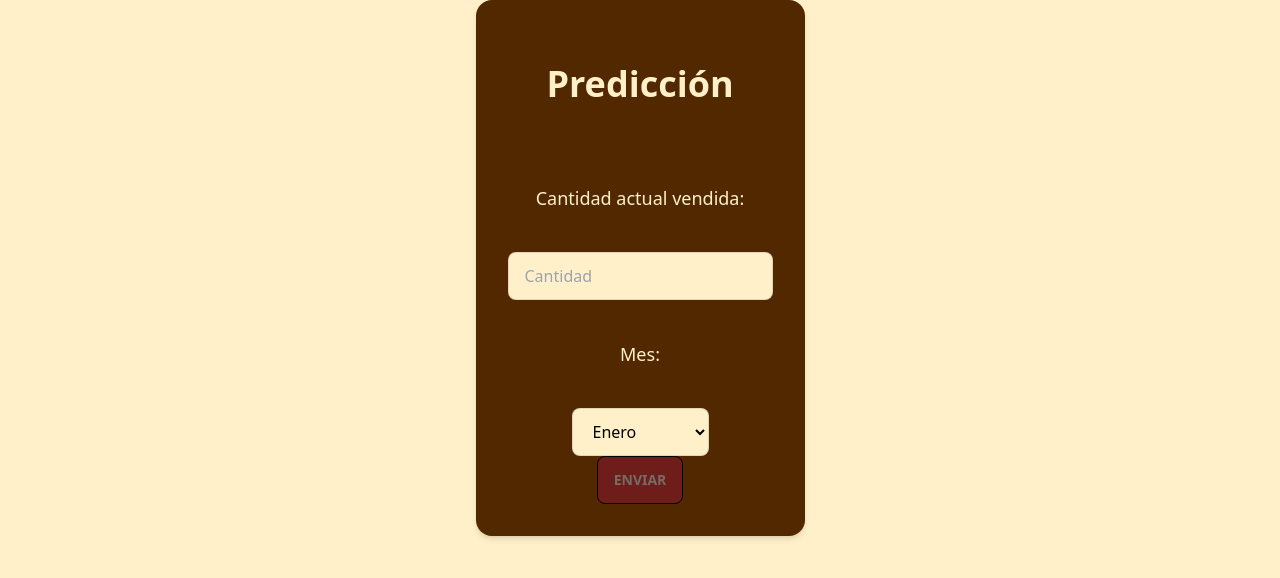
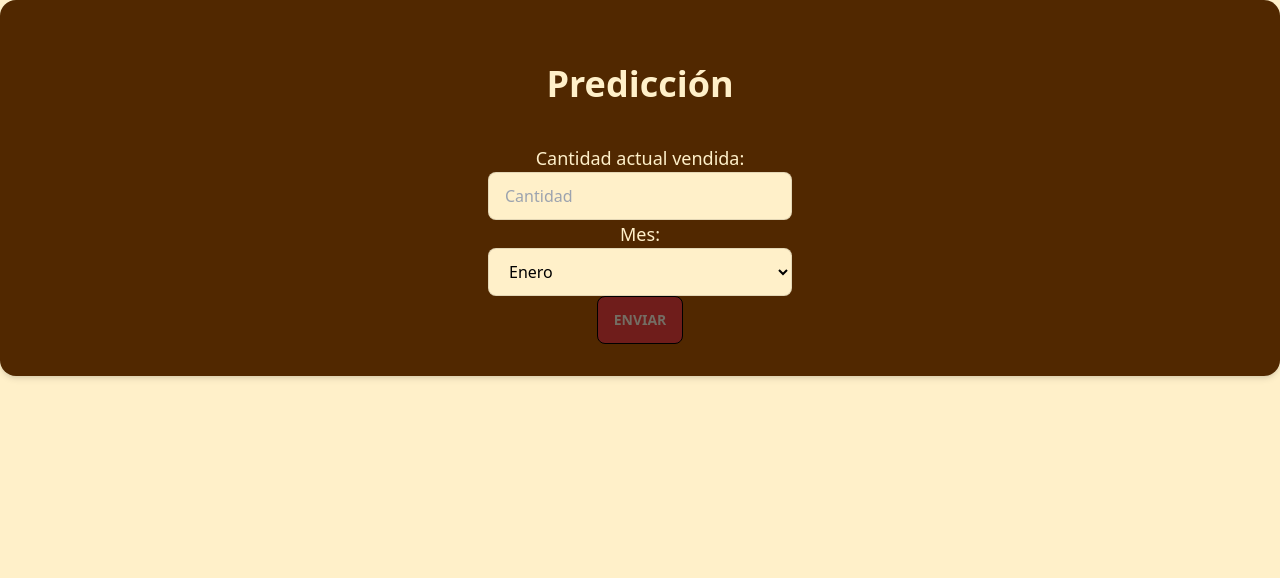
Before and after one commit to SebEspinoza/WebModel, a Flask app: page / in a window 1280 px wide. Shown: the top 578 px of the page. Run offline with Flask 3, Linux system fonts and the light colour scheme; parts of the project's set-up code (start-up, migrations or seed data) failed here and were passed over; some libraries are stand-ins or nearby versions.

Commit message:
changed styles

```diff
--- a/templates/index.html
+++ b/templates/index.html
@@ -12,16 +12,16 @@
 <body class="bg-[#fff0c9] h-screen">
     <div class="flex rounded-box justify-center">
         <form action="{{url_for('predict')}}" method="post"
-            class="bg-[#512800] shadow-md px-8 pt-6 pb-8 mb-4 rounded-box">
+            class="bg-[#512800] shadow-md px-8 pt-6 pb-8 mb-4 rounded-box w-screen">
             <div class="flex flex-col items-center">
                 <b>
                     <p class="text-[#fff0c9] text-4xl text-center py-10">Predicción</p>
                 </b>
-                <p class="text-[#fff0c9] text-lg text-center py-10">Cantidad actual vendida:</p>
+                <p class="text-[#fff0c9] text-lg text-center">Cantidad actual vendida:</p>
                 <input type="number" step="1" name="cantidad" required="required" placeholder="Cantidad"
-                    class="bg-[#fff0c9] input input-bordered text-black">
-                <p class="text-[#fff0c9] text-lg text-center py-10">Mes:</p>
-                <select name="mes" id="mes" class="bg-[#fff0c9] text-black input input-bordered">
+                    class="bg-[#fff0c9] input input-bordered text-black w-1/4">
+                <p class="text-[#fff0c9] text-lg text-center">Mes:</p>
+                <select name="mes" id="mes" class="bg-[#fff0c9] text-black input input-bordered w-1/4">
                     <option value="1">Enero</option>
                     <option value="2">Febrero</option>
                     <option value="3">Marzo</option>
```
